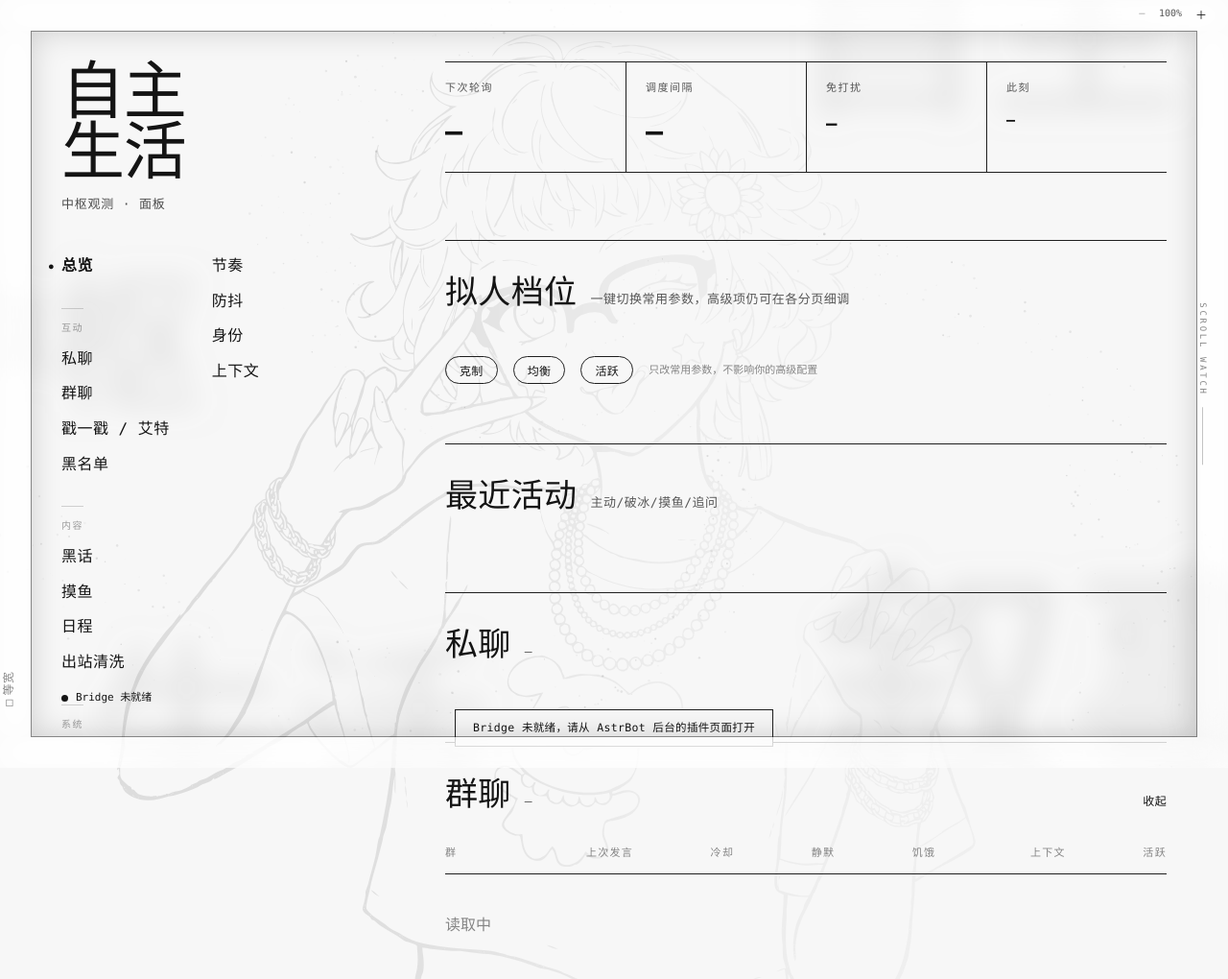
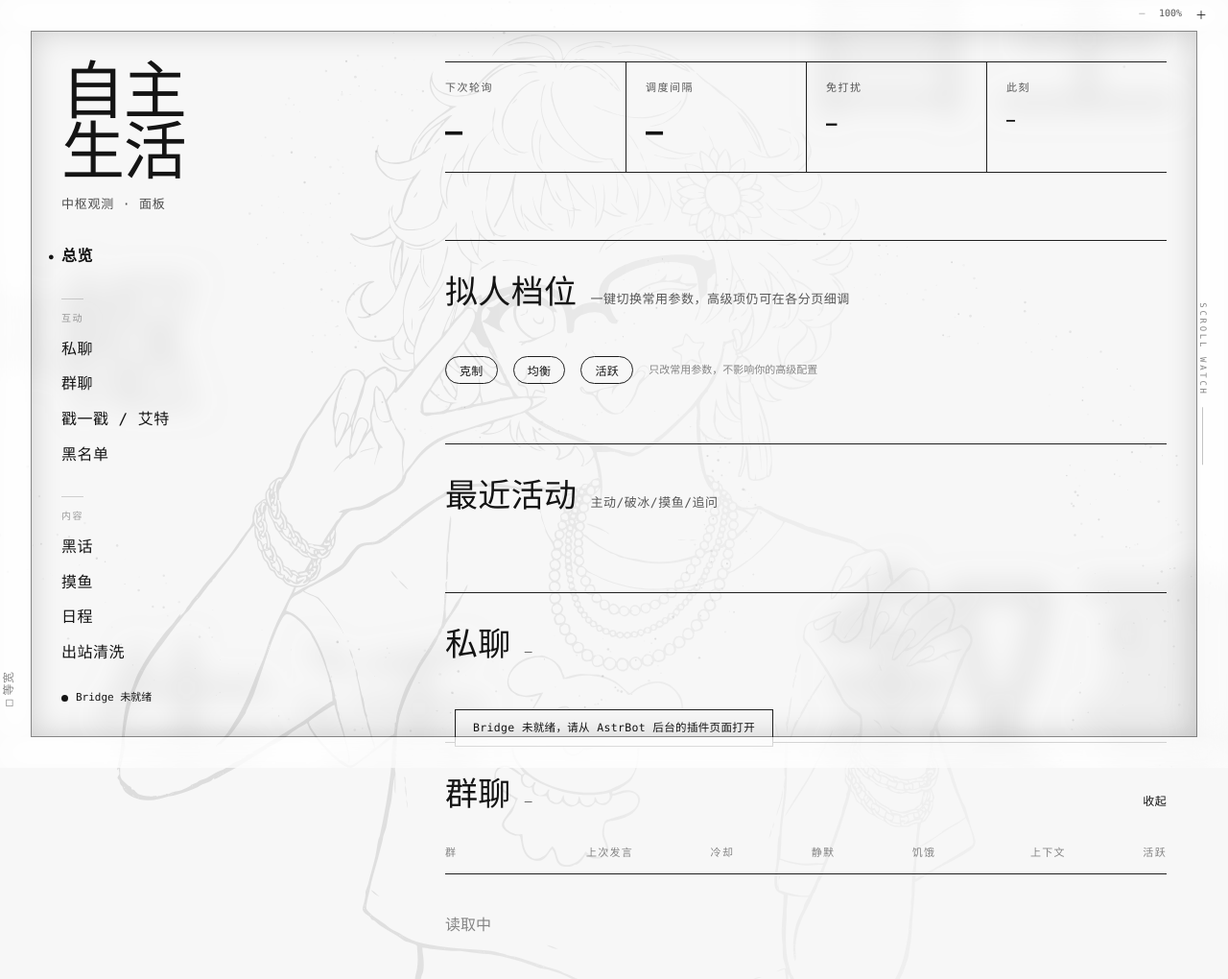
Before and after one commit to UKOYO/astrbot_plugin_proactive_life, a plain HTML site: page pages/panel/index.html in a window 1280 px wide. Shown: the top 1020 px of the page at 96% size. Drawn offline with Linux system fonts and the light colour scheme.

Commit message:
fix(panel): 改为顶底贴框 Flex 导航并支持内部滚动，修复放大时溢出与状态栏重叠 (v1.5.4)

```diff
--- a/pages/panel/style.css
+++ b/pages/panel/style.css
@@ -196,15 +196,20 @@ body { zoom: var(--fs); }
   position: fixed; z-index: 12;
   left: calc(var(--pad) * 2);
   top: calc(var(--pad) * 2);
+  bottom: calc(var(--pad) * 2);  /* 顶底贴合画框，在任意 zoom 缩放下都严格受可视高度约束 */
   width: 300px;
+  display: flex;
+  flex-direction: column;
 }
 .siteHeader__title {
+  flex: 0 0 auto;
   font-weight: 200;
   font-size: var(--t-hero);
   line-height: .95;
   letter-spacing: -.02em;
 }
 .siteHeader__label {
+  flex: 0 0 auto;
   margin-top: 14px;
   font-family: var(--mono);
   font-weight: 300;
@@ -212,15 +217,30 @@ body { zoom: var(--fs); }
   letter-spacing: .06em;
   opacity: .75;
 }
-.siteHeader__nav { margin-top: 40px; }
+.siteHeader__nav {
+  flex: 1 1 auto;
+  min-height: 0;                 /* 允许在页面放大/矮屏时收缩并内部滚动 */
+  margin-top: 28px;
+  overflow-y: auto;
+  overflow-x: hidden;
+  /* 为左侧 -14px 的选中圆点预留内边距，避免 overflow 裁切 */
+  padding: 2px 8px 12px 18px;
+  margin-left: -18px;
+  overscroll-behavior: contain;
+  scrollbar-width: thin;
+  scrollbar-color: var(--line-soft, var(--c-line)) transparent;
+}
+.siteHeader__nav::-webkit-scrollbar { width: 3px; }
+.siteHeader__nav::-webkit-scrollbar-track { background: transparent; }
+.siteHeader__nav::-webkit-scrollbar-thumb {
+  background: var(--line-soft, var(--c-line));
+  border-radius: 999px;
+}
 .siteHeader__nav ol {
   list-style: none;
   display: flex;
   flex-direction: column;
-  flex-wrap: wrap;              /* 纵向排不下时自动续到第二列 */
-  align-content: flex-start;
-  gap: 11px 44px;
-  max-height: calc(100vh - 300px);
+  gap: 11px;
 }
 .siteHeader__nav li.nav__group {
   font-family: var(--mono);
@@ -254,9 +274,9 @@ body { zoom: var(--fs); }
 @media (hover: hover) { .text-btn:hover { opacity: .35; } }
 
 .pulse {
-  position: fixed; z-index: 12;
-  left: calc(var(--pad) * 2);
-  bottom: calc(var(--pad) * 2);
+  flex: 0 0 auto;
+  margin-top: 14px;
+  padding-top: 8px;
   display: flex; align-items: center; gap: 8px;
   font-family: var(--mono); font-size: 11px;
 }
@@ -775,15 +795,15 @@ body.is-monospaced .sec__head span { font-family: var(--mono); }
 
 /* ---------------------------------------------------------------- 窄屏 / 平板 */
 @media (max-width: 900px) {
-  .siteHeader { position: relative; left: auto; top: auto; width: auto; padding: var(--pad); }
+  .siteHeader { position: relative; left: auto; top: auto; bottom: auto; width: auto; display: block; padding: var(--pad); }
   .siteHeader__title { font-size: 42px; }
-  .siteHeader__nav { margin-top: 24px; }
+  .siteHeader__nav { margin-top: 24px; overflow: visible; padding: 0; margin-left: 0; }
   .siteHeader__nav ol {
     flex-direction: row; flex-wrap: wrap; gap: 10px 20px;
   }
   .siteHeader__nav li ._dot { display: none; }   /* 横排时小圆点会错位 */
   .siteHeader__nav li.is-selected ._text { font-size: 14px; }
-  .pulse { position: relative; left: auto; bottom: auto; padding: 0 var(--pad); }
+  .pulse { margin-top: 14px; padding: 0; }
   .content { margin-left: 0; padding: var(--pad) var(--pad) 120px; }
   .content__inner { margin: 0; max-width: none; }
   .metrics { grid-template-columns: repeat(2, 1fr); }
@@ -847,7 +867,7 @@ body.is-monospaced .sec__head span { font-family: var(--mono); }
 
   .zoomer__btn { padding: 2px 4px; }
   .zoomer__val { min-width: 28px; font-size: 9px; }
-  .pulse { padding: 0 14px; }
+  .pulse { padding: 0; }
 }
 
 /* ---------------------------------------------------------------- 超窄屏 */
```
Also changed, not shown: 1 other file.
